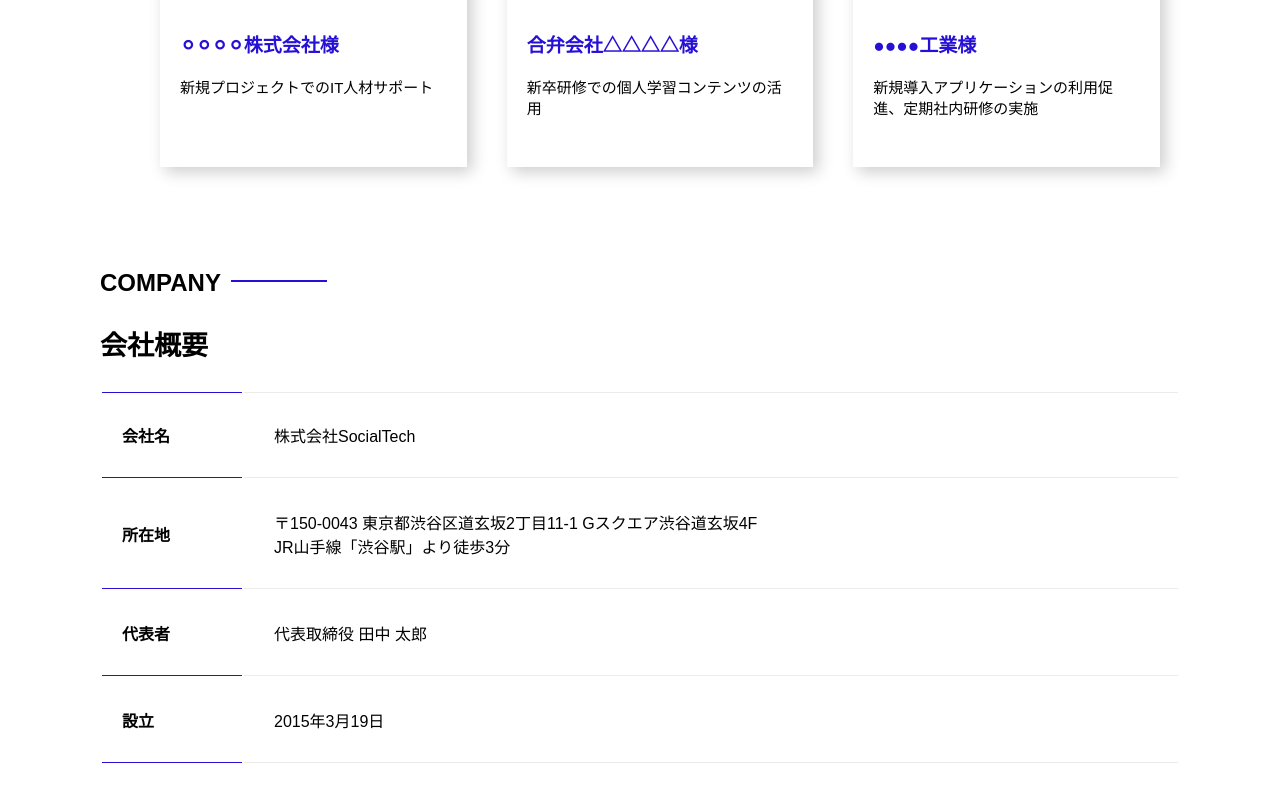
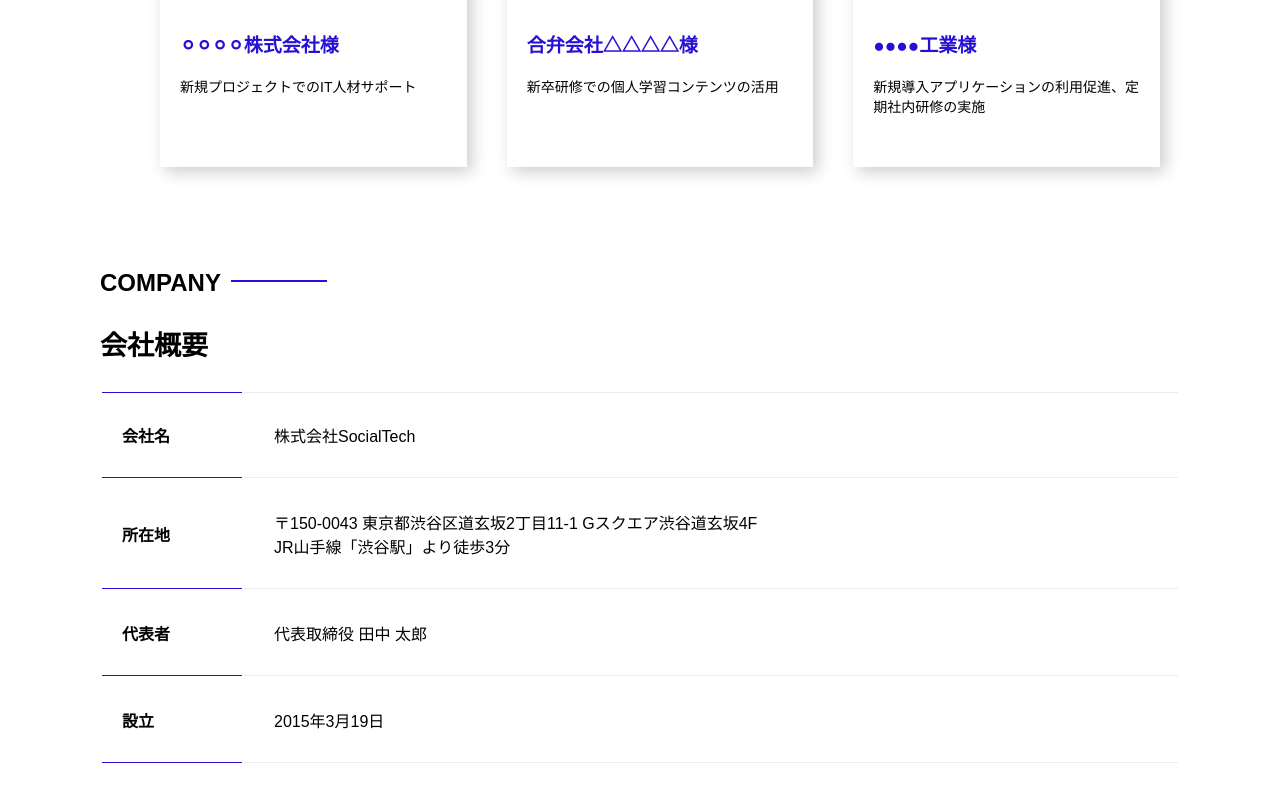
Before and after one commit to Y7Murata/html-css-advanced-kadai, a plain HTML site: page kadai_012/index.html in a window 1280 px wide. Shown: the part 5424-6226 px from the top of the page. Drawn offline with Linux system fonts and the light colour scheme; grey boxes are pictures that could not be loaded.

Commit message:
Update style.css修正１

```diff
--- a/kadai_012/style.css
+++ b/kadai_012/style.css
@@ -525,6 +525,6 @@ li {
   font-size: 19px;
 }
 
-.case-contact{
+.case-content{
   font-size: 14px;
 }
```
